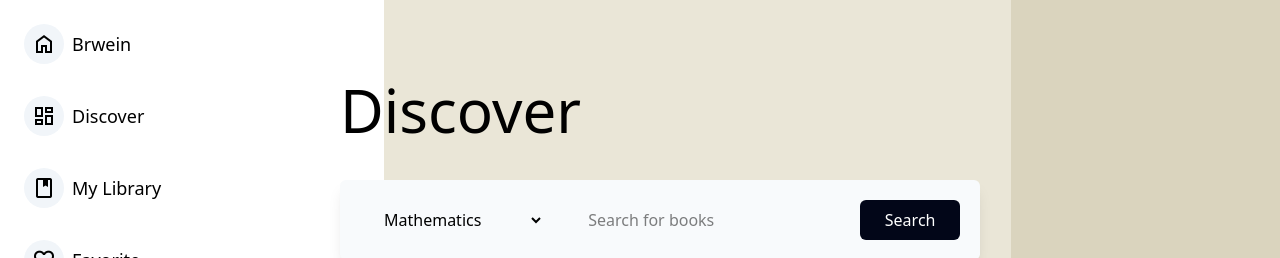
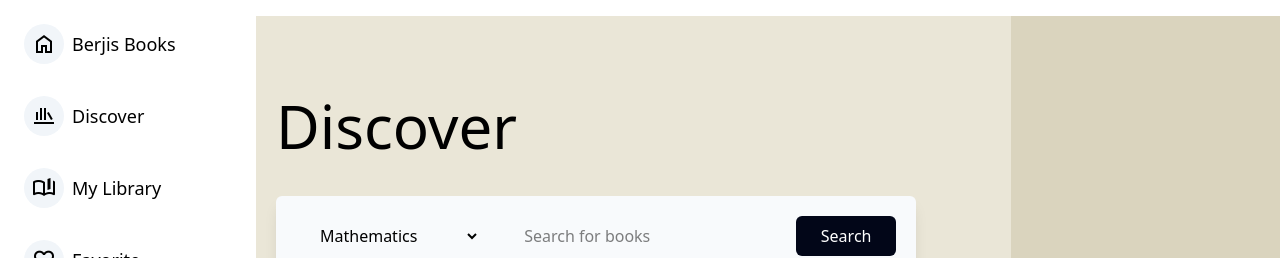
Before and after one commit to BerjisTech/books, an Angular app in the folder frontend/: page / in a window 1280 px wide. Shown: the top 258 px of the page. Built offline with nearby package versions, Linux system fonts and the light colour scheme; no server answers.

Commit message:
minor UI fixes

```diff
--- a/frontend/src/app/app.component.html
+++ b/frontend/src/app/app.component.html
@@ -1,18 +1,18 @@
-<div class="fixed grid grid-cols-4 w-full h-full overflow-hidden">
+<div class="fixed grid grid-cols-5 w-full h-full overflow-hidden">
   <div class="h-screen overflow-x-hidden overflow-y-hidden">
     <!-- Discover, My Library, Favorite, Wishlist, Settings, Help -->
     <div class="px-4 overflow-y-auto flex flex-col gap-4 custom-height pt-4"
       style="--custom-vh: 100vh; --custom-px: 150px;">
       <a routerLink="/" class="flex items-center gap-2 hover:bg-slate-100 p-2 text-lg rounded-md">
         <span class="material-symbols-outlined bg-slate-100 rounded-full p-2">home</span>
-        <span>Brwein</span>
+        <span>Berjis Books</span>
       </a>
       <a routerLink="/" class="flex items-center gap-2 hover:bg-slate-100 p-2 text-lg rounded-md">
-        <span class="material-symbols-outlined bg-slate-100 rounded-full p-2">dashboard</span>
+        <span class="material-symbols-outlined bg-slate-100 rounded-full p-2">newsstand</span>
         <span>Discover</span>
       </a>
       <a routerLink="/library" class="flex items-center gap-2 hover:bg-slate-100 p-2 text-lg rounded-md">
-        <span class="material-symbols-outlined bg-slate-100 rounded-full p-2">book</span>
+        <span class="material-symbols-outlined bg-slate-100 rounded-full p-2">book_ribbon</span>
         <span>My Library</span>
       </a>
       <a routerLink="/favorite" class="flex items-center gap-2 hover:bg-slate-100 p-2 text-lg rounded-md">
@@ -23,6 +23,28 @@
         <span class="material-symbols-outlined bg-slate-100 rounded-full p-2">bookmark</span>
         <span>Wishlist</span>
       </a>
+      <ng-container *ngIf="authed">
+        <a routerLink="/marketplace" class="flex items-center gap-2 hover:bg-slate-100 p-2 text-lg rounded-md">
+          <span class="material-symbols-outlined bg-slate-100 rounded-full p-2">storefront</span>
+          <span>Buy|Rent Books</span>
+        </a>
+        <a routerLink="/clubs" class="flex items-center gap-2 hover:bg-slate-100 p-2 text-lg rounded-md">
+          <span class="material-symbols-outlined bg-slate-100 rounded-full p-2">groups_3</span>
+          <span>Book Clubs</span>
+        </a>
+        <a routerLink="/meetups" class="flex items-center gap-2 hover:bg-slate-100 p-2 text-lg rounded-md">
+          <span class="material-symbols-outlined bg-slate-100 rounded-full p-2">adaptive_audio_mic</span>
+          <span>Meetups</span>
+        </a>
+        <a routerLink="/orders" class="flex items-center gap-2 hover:bg-slate-100 p-2 text-lg rounded-md">
+          <span class="material-symbols-outlined bg-slate-100 rounded-full p-2">shopping_basket</span>
+          <span>Orders</span>
+        </a>
+        <a routerLink="/dashboard" class="flex items-center gap-2 hover:bg-slate-100 p-2 text-lg rounded-md">
+          <span class="material-symbols-outlined bg-slate-100 rounded-full p-2">dashboard</span>
+          <span>Dashboard</span>
+        </a>
+      </ng-container>
     </div>
     <div *ngIf="isDev" class="flex flex-col items-start justify-start">
       <div style="font-weight:600;">Dev Info</div>
@@ -49,7 +71,7 @@
       </a>
     </div>
   </div>
-  <main class="col-span-3 h-full overflow-x-hidden overflow-y-auto">
+  <main class="col-span-4 h-full overflow-x-hidden overflow-y-auto py-4">
     <router-outlet />
   </main>
 </div>
--- a/frontend/src/app/components/book-card/book-card.component.html
+++ b/frontend/src/app/components/book-card/book-card.component.html
@@ -1,2 +1,2 @@
-<a routerLink="/book/{{book?.slag}}" class="table h-[500px] w-full bg-contain bg-center bg-no-repeat" role="button"
+<a routerLink="/book/{{book?.slag}}" class="table h-[500px] w-full bg-cover bg-center bg-no-repeat transform hover:-translate-y-[4px] hover:shadow-xl" role="button"
     [style.backgroundImage]="'url(' + book?.cover + ')'"></a>
--- a/frontend/src/app/pages/home.component.html
+++ b/frontend/src/app/pages/home.component.html
@@ -1,6 +1,6 @@
 <div>
     <div class="flex items-start justify-between relative">
-        <div class="absolute top-0 right-0 h-[50vh] w-[70vw] rounded-bl-[100px] bg-[#EAE6D7]" style="z-index: -1;">
+        <div class="absolute top-0 right-0 h-[50vh] w-full rounded-bl-[100px] bg-[#EAE6D7]" style="z-index: -1;">
         </div>
         <div class="absolute top-0 right-0 h-[70vh] w-[21vw] bg-[#DAD4BE]" style="z-index: -1;"></div>
         <div class="flex flex-col gap-[90px]">
@@ -46,13 +46,7 @@
         </div>
     </div>
 
-    <div class="px-4 pb-[50px]">
-        <div class="hidden _flex items-center content-center justify-center gap-3 my-3">
-            <div class="text-2xl">{{ pageTitle }}</div>
-            <div class="flex-grow"></div>
-            <span class="bg-slate-50 rounded-md text-lg px-2" role="button">View All</span>
-            <span class="bg-slate-50 rounded-md text-2xl px-2 material-symbols-outlined" role="button">page_info</span>
-        </div>
+    <div class="px-[100px] pb-[50px]">
         <app-books></app-books>
     </div>
 </div>
```
